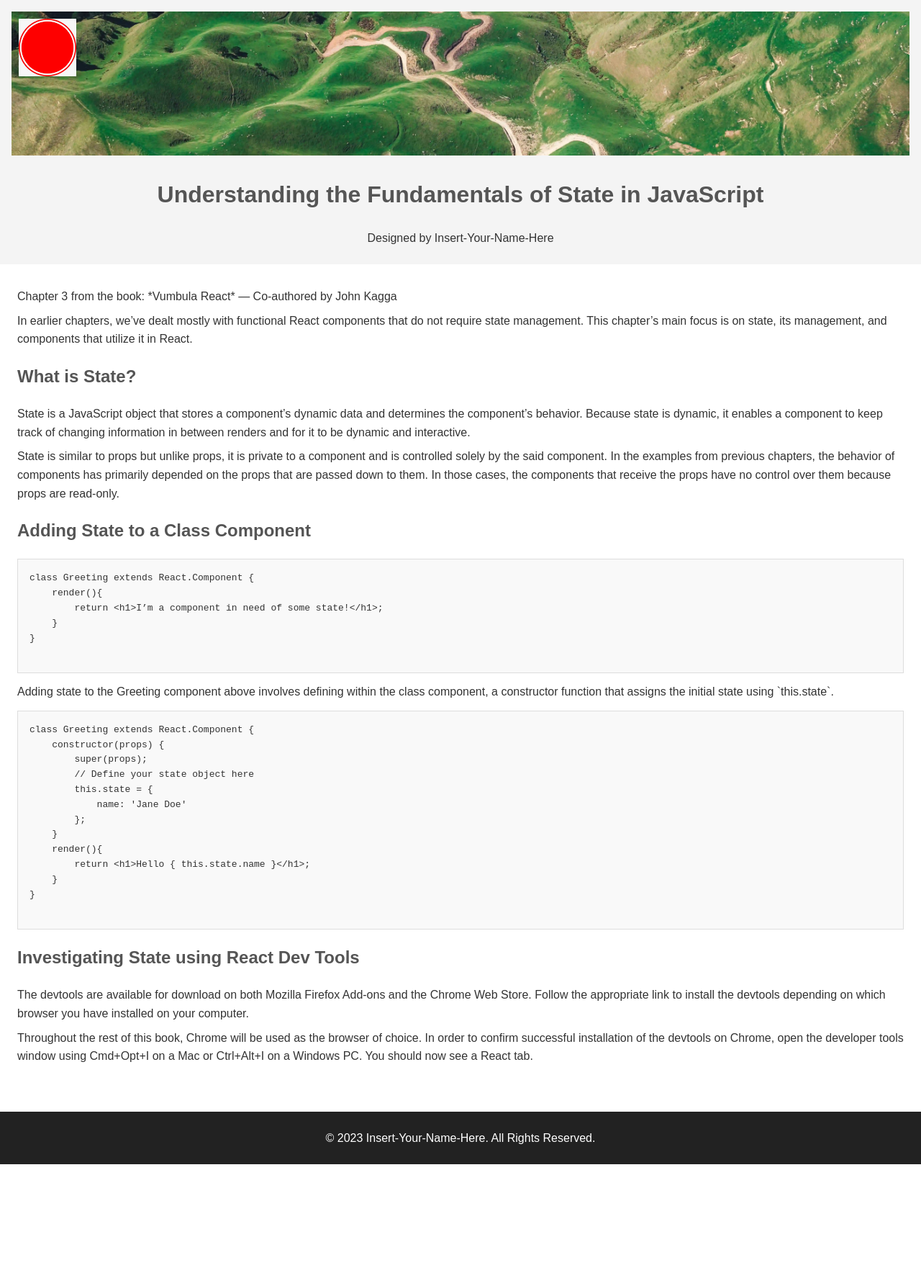
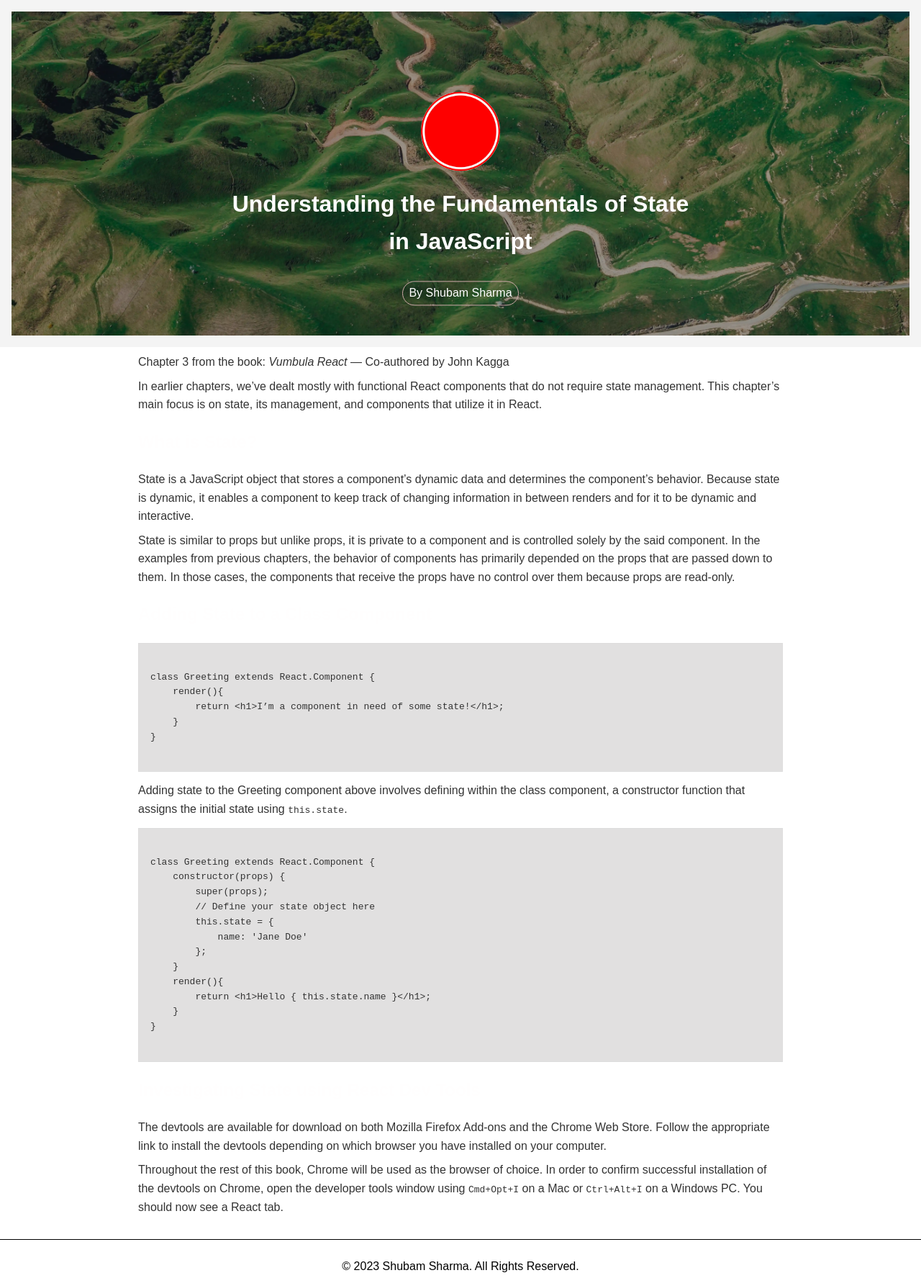
Before and after one commit to sharmashubam/aganitha, a website: page index.html in a window 1280 px wide. Shown: the whole page at 72% size. Before the commit the page ends 1617 px from the top, so only its background shows below. Drawn offline with Linux system fonts and the light colour scheme.

Commit message:
add: styles

```diff
--- a/index.html
+++ b/index.html
@@ -1,33 +1,38 @@
 <!DOCTYPE html>
 <html lang="en">
-
   <head>
-    <meta charset="UTF-8">
-    <meta http-equiv="X-UA-Compatible" content="IE=edge">
-    <meta name="viewport" content="width=device-width, initial-scale=1.0">
+    <meta charset="UTF-8" />
+    <meta http-equiv="X-UA-Compatible" content="IE=edge" />
+    <meta name="viewport" content="width=device-width, initial-scale=1.0" />
     <title>Understanding State in JavaScript</title>
-    <link rel="stylesheet" href="styles.css">
+    <link rel="stylesheet" href="styles.css" />
   </head>
 
   <body>
     <header>
       <div class="banner">
-            <img src="background.webp" alt="Banner" class="banner-image">
+        <img src="background.webp" alt="Banner" class="banner-image" />
         <div class="logo-container">
-                <img src="logo.jpg" alt="Logo" class="logo">
+          <img src="logo.jpg" alt="Logo" class="logo" />
+
+          <div class="image-text">
+            <h1>Understanding the Fundamentals of State in JavaScript</h1>
+            <p class="text-button">By Shubam Sharma</p>
           </div>
         </div>
-        <h1>Understanding the Fundamentals of State in JavaScript</h1>
-        <p>Designed by <span>Insert-Your-Name-Here</span></p>
+      </div>
     </header>
 
     <main>
       <div class="introduction">
-            <p>Chapter 3 from the book: *Vumbula React* — Co-authored by John Kagga</p>
+        <p>
+          Chapter 3 from the book: <em>Vumbula React</em> — Co-authored by John Kagga
+        </p>
 
         <p>
-                In earlier chapters, we’ve dealt mostly with functional React components that do not require state
-                management. This chapter’s main focus is on state, its management, and components that utilize it in
+          In earlier chapters, we’ve dealt mostly with functional React
+          components that do not require state management. This chapter’s main
+          focus is on state, its management, and components that utilize it in
           React.
         </p>
       </div>
@@ -36,36 +41,40 @@
         <h2>What is State?</h2>
 
         <p>
-                State is a JavaScript object that stores a component’s dynamic data and determines the component’s
-                behavior. Because state is dynamic, it enables a component to keep track of changing information in
-                between renders and for it to be dynamic and interactive.
+          State is a JavaScript object that stores a component’s dynamic data
+          and determines the component’s behavior. Because state is dynamic, it
+          enables a component to keep track of changing information in between
+          renders and for it to be dynamic and interactive.
         </p>
 
         <p>
-                State is similar to props but unlike props, it is private to a component and is controlled solely by the
-                said component. In the examples from previous chapters, the behavior of components has primarily
-                depended on the props that are passed down to them. In those cases, the components that receive the
-                props have no control over them because props are read-only.
+          State is similar to props but unlike props, it is private to a
+          component and is controlled solely by the said component. In the
+          examples from previous chapters, the behavior of components has
+          primarily depended on the props that are passed down to them. In those
+          cases, the components that receive the props have no control over them
+          because props are read-only.
         </p>
       </div>
 
       <div class="section-2">
         <h2>Adding State to a Class Component</h2>
 
-            <pre>
+        <pre><code>
 class Greeting extends React.Component {
     render(){
         return &lt;h1&gt;I’m a component in need of some state!&lt;/h1&gt;;
     }
 }
-            </pre>
+        </code></pre>
 
         <p>
-                Adding state to the Greeting component above involves defining within the class component, a constructor
-                function that assigns the initial state using `this.state`.
+          Adding state to the Greeting component above involves defining within
+          the class component, a constructor function that assigns the initial
+          state using <code>this.state</code>.
         </p>
 
-            <pre>
+        <pre class="brush: JavaScript"><code>
 class Greeting extends React.Component {
     constructor(props) {
         super(props);
@@ -78,29 +87,31 @@ class Greeting extends React.Component {
         return &lt;h1&gt;Hello { this.state.name }&lt;/h1&gt;;
     }
 }
-            </pre>
+        </code></pre>
       </div>
 
       <div class="section-3">
         <h2>Investigating State using React Dev Tools</h2>
 
         <p>
-                The devtools are available for download on both Mozilla Firefox Add-ons and the Chrome Web Store. Follow
-                the appropriate link to install the devtools depending on which browser you have installed on your
-                computer.
+          The devtools are available for download on both Mozilla Firefox
+          Add-ons and the Chrome Web Store. Follow the appropriate link to
+          install the devtools depending on which browser you have installed on
+          your computer.
         </p>
 
         <p>
-                Throughout the rest of this book, Chrome will be used as the browser of choice. In order to confirm
-                successful installation of the devtools on Chrome, open the developer tools window using Cmd+Opt+I on a
-                Mac or Ctrl+Alt+I on a Windows PC. You should now see a React tab.
+          Throughout the rest of this book, Chrome will be used as the browser
+          of choice. In order to confirm successful installation of the devtools
+          on Chrome, open the developer tools window using
+          <code>Cmd+Opt+I</code> on a Mac or <code>Ctrl+Alt+I</code> on a Windows
+          PC. You should now see a React tab.
         </p>
       </div>
     </main>
 
     <footer>
-        <p>&copy; 2023 Insert-Your-Name-Here. All Rights Reserved.</p>
+      <p>&copy; 2023 Shubam Sharma. All Rights Reserved.</p>
     </footer>
   </body>
-
 </html>
--- a/styles.css
+++ b/styles.css
@@ -6,8 +6,6 @@ body {
   padding: 0;
   color: #333;
 }
-
-/* Header Styles */
 header {
   text-align: center;
   padding: 1rem;
@@ -15,34 +13,74 @@ header {
 }
 
 header .banner {
-    position: relative;
-    text-align: center;
+  display: flex;
+  flex-direction: column;
+  justify-content: center;
+  align-items: center;
+
+  height: 100%;
+}
+@media (max-width: 768px) {
+  .banner {
+    height: 300px;
+  }
+  .banner-image {
+    height: 300px;
+  }
+  .logo-container {
+    top: 30%;
+  }
+  .logo {
+    width: 80px;
+  }
+  h1, h2 {
+    font-size: 1.2rem;
+  }
+  p {
+    font-size: 0.9rem;
+  }
+}
+
+
+.logo-container {
+  display: flex;
+  flex-direction: column;
+  justify-content: center;
+  align-items: center;
+  position: absolute;
+  top: 35%;
+  left: 50%;
+  transform: translate(-50%, -50%);
+}
+
+@media (max-width: 768px) {
+  .logo-container {
+    top: 30%;
+  }
 }
 
 .banner-image {
   width: 100%;
-    height: 200px;
+  height: 450px;
   object-fit: cover;
 }
 
-.logo-container {
-    position: absolute;
-    top: 10px;
-    left: 10px;
+.logo {
+  width: 110px;
+  height: auto;
+  border-radius: 100%;
+  margin: auto;
 }
 
+@media (max-width: 768px) {
   .logo {
-    width: 80px;
-    height: auto;
+    width: 70px;
+  }
 }
 
-/* Main Content */
-main {
-    padding: 1.5rem;
-}
-
-h1, h2 {
-    color: #555;
+h1,
+h2 {
+  color: #fffefe;
 }
 
 p {
@@ -56,11 +94,41 @@ pre {
   overflow-x: auto;
 }
 
-/* Footer Styles */
 footer {
   text-align: center;
   padding: 1rem;
-    background: #222;
-    color: #fff;
+  color: #000;
   margin-top: 2rem;
+  border-top: 1px solid #000;
 }
+
+.text-button {
+  padding: 0.2rem 0.5rem;
+  color: rgb(255, 255, 255);
+  border: none;
+  text-align: center;
+  text-decoration: none;
+  display: inline-block;
+  font-size: 16px;
+  border: 1px solid rgb(207, 170, 170);
+  border-radius: 20px;
+  transition: all 0.3s ease-in-out;
+}
+
+main {
+  width: 70%;
+  margin: auto;
+}
+
+@media (max-width: 768px) {
+  main {
+    width: 90%;
+  }
+}
+.banner-image{
+  filter: brightness(0.6);
+
+}
+pre{
+background: #e1e0e0;
+}
```
Also changed, not shown: 1 other file. Lines whose indentation alone changed are shown as unchanged.
